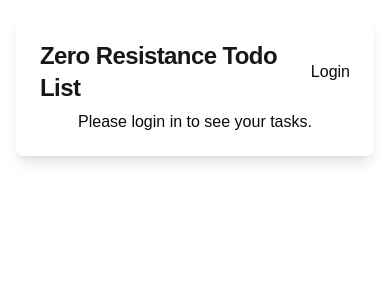
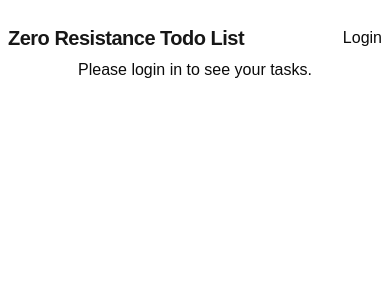
Before and after one commit to AmirL/focus-todo, a Next.js app: page / in a window 390 px wide. Shown: the top 300 px of the page. Built offline with nearby package versions, Linux system fonts and the light colour scheme; no server answers.

Commit message:
Improve layout

```diff
--- a/src/_pages/tasks-todo/ui/TasksTodoPage.tsx
+++ b/src/_pages/tasks-todo/ui/TasksTodoPage.tsx
@@ -4,25 +4,25 @@ import { TodoList } from './TodoList';
 import { Card, CardContent, CardHeader, CardTitle } from '@/shared/ui/card';
 
 export function TasksTodoPage() {
-  const email = 'email long';
-  const name = 'Amir';
   return (
     <>
-      <div className="max-w-xl mx-auto p-4 bg-gradient-to-b from-background to-background/80 min-h-screen">
-        <Card className="border-none shadow-lg bg-background/95">
-          <CardHeader className="pb-2">
+      <div className="w-full min-h-screen">
+        <div className="max-w-2xl md:mx-auto">
+          <Card className="border-none shadow-none bg-transparent">
+            <CardHeader className="pb-2 px-2 sm:px-4">
               <div className="flex justify-between items-center">
-              <CardTitle className="text-2xl font-bold text-primary">Zero Resistance Todo List</CardTitle>
+                <CardTitle className="text-xl sm:text-2xl font-bold text-primary">Zero Resistance Todo List</CardTitle>
                 <nav className="flex items-center gap-4">
                   <Profile />
                 </nav>
               </div>
             </CardHeader>
-          <CardContent className="space-y-6">
+            <CardContent className="space-y-6 px-2 sm:px-4">
               <TodoList />
             </CardContent>
           </Card>
         </div>
+      </div>
     </>
   );
 }
```
Also changed, not shown: 1 other file (tests, documents, lock files or other folders). Lines whose indentation alone changed are shown as unchanged.
